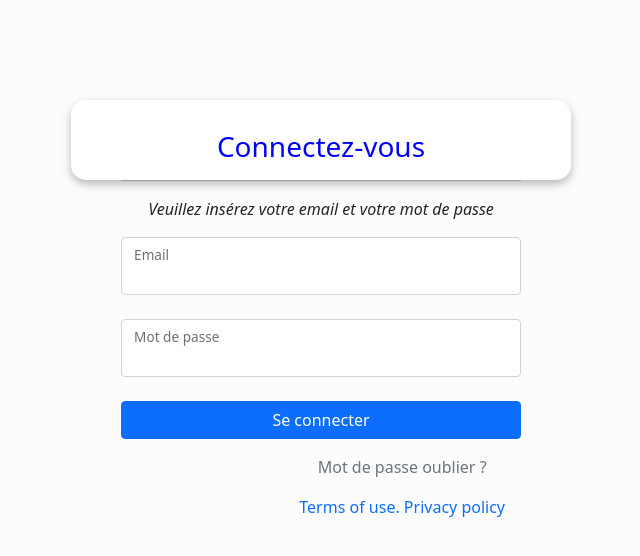
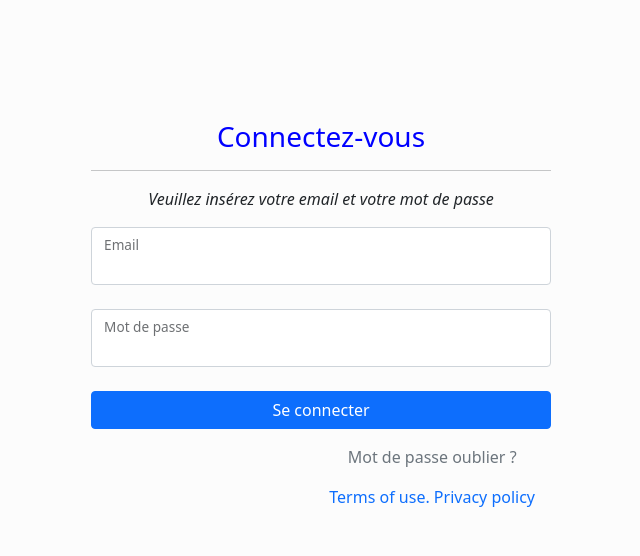
Before and after one commit to GillesRitchmond/quick-computer, a PHP site: page / in a window 1280 px wide. Shown: the top 556 px of the page, without its empty margins (319-959 px from the left). Run offline with PHP 8.4, Linux system fonts and the light colour scheme; data that the repository does not hold is empty.

Commit message:
update on login page

```diff
--- a/View/css/style.css
+++ b/View/css/style.css
@@ -229,7 +229,8 @@ body,
 .login-card{
     width: 500px;
     margin: 100px auto;
-    box-shadow: 0 4px 8px 0 rgba(117, 117, 117, 0.5);
+    /* box-shadow: 0 4px 8px 0 rgba(117, 117, 117, 0.5); */
+    box-shadow: none;
 }
 .form-card{
     width: auto;
--- a/index.php
+++ b/index.php
@@ -7,7 +7,7 @@ session_start();
 if (isset($_SESSION["loggedin"]) && $_SESSION["loggedin"] === true) {
     if (isset($_SESSION["statut"]) === 1) {
         header("location: View/index.php");
-        // exit;
+        exit;
     }
     else
     header("location: index.php");
@@ -148,7 +148,7 @@ if (isset($_POST["submit"])) {
 
 <body class="login-page">
     <div class="container login-container">
-        <div class="login-card bg-white">
+        <div class="login-card">
             <?php
             if (!empty($login_err)) {
                 echo '<div class="alert alert-danger">' . $login_err . '</div>';
```
